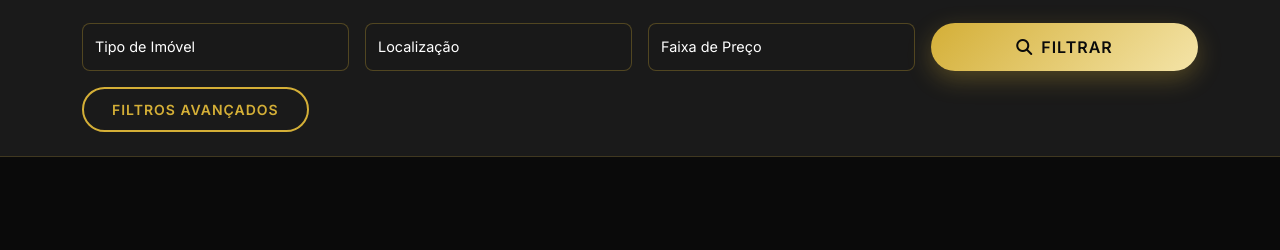
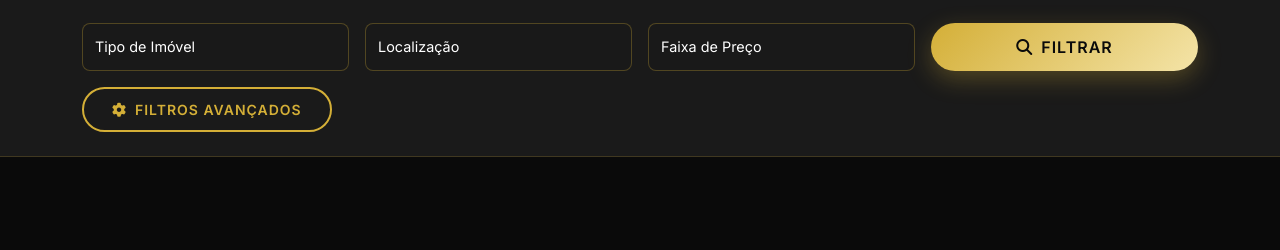
Before and after one commit to clientedev/maeva, a Flask app: page /galeria in a window 1280 px wide. Shown: the part 441-691 px from the top of the page. Run offline with Flask 3, Linux system fonts and the light colour scheme; some libraries are stand-ins or nearby versions; some web fonts are replaced.

Commit message:
Make admin access gear visible on the homepage
Removes CSS rules that hide the admin cog icon, potentially resolving the issue where the admin gear is not displayed.

Replit-Commit-Author: Agent
Replit-Commit-Session-Id: 5e6fb579-e6b1-46cf-91a4-a211d5b288c1
Replit-Commit-Checkpoint-Type: intermediate_checkpoint
Replit-Commit-Screenshot-Url: https://storage.googleapis.com/screenshot-production-us-central1/918744dc-9557-4051-91e1-47f28483cc68/5e6fb579-e6b1-46cf-91a4-a211d5b288c1/RtixJly

```diff
--- a/static/css/style.css
+++ b/static/css/style.css
@@ -500,15 +500,6 @@ h1, h2, h3, h4, h5, h6 {
     transform: translateY(-3px);
 }
 
-/* Hide problematic elements that create square boxes */
-.admin-access-link,
-.admin-access-link i,
-.fas.fa-cog,
-i.fas.fa-cog,
-*[class*="fa-cog"] {
-    display: none !important;
-    visibility: hidden !important;
-}
 
 /* Remove pseudo-elements that might create squares */
 .about-image::after {
```
